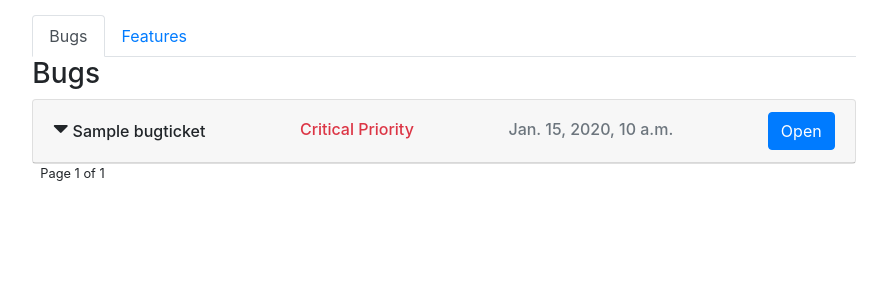
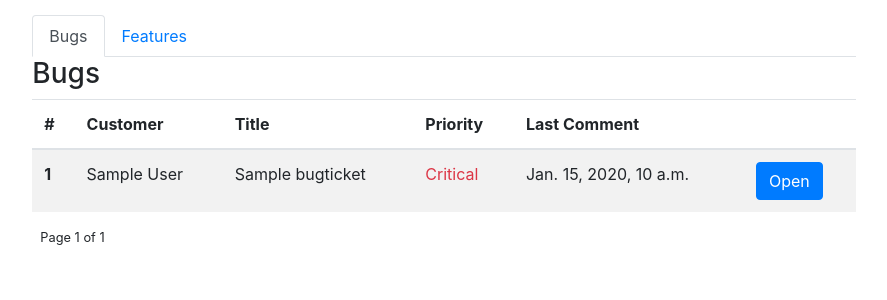
Before and after one commit to hfolcot/issue-tracker, a Django app: page / in a window 1280 px wide. Shown: the part 56-356 px from the top of the page, without its empty margins (196-1083 px from the left). Run offline with Django 3.2, Linux system fonts and the light colour scheme; tables that the repository leaves empty hold one stand-in row (values such as "Sample post"); some libraries are stand-ins or nearby versions.

Commit message:
changed html for displaying ticket lists

```diff
--- a/tickets/templates/tickets.html
+++ b/tickets/templates/tickets.html
@@ -2,16 +2,128 @@
 
 {% block content %}
 
+{% if page_title %}
   <div class="row">
-  {% if page_title %}
     <div class="col-12 d-flex justify-content-center">
     <h2>{{ page_title }}</h2>
     </div>
     <div class="col-12 d-flex justify-content-center">
     <small>Tickets that have already been resolved</small>
     </div>
+  </div>
+{% endif %}
+
+<!-- Larger Screens Only -->
+<div class="d-none d-sm-block">
+  <div role="tablist">
+    <ul class="nav nav-tabs">
+      <li class="nav-item">
+        <a class="nav-link active"  data-toggle="tab" href="#bug-results" role="tab" aria-selected="true">Bugs</a>
+      </li>
+      <li class="nav-item">
+        <a class="nav-link" data-toggle="tab" href="#feature-results" role="tab" aria-selected="false">Features</a>
+      </li>
+    </ul>
+  </div>
+  <div class="tab-content">
+    <div id="bug-results" class="tab-pane fade show active" role="tabpanel" aria-labelledby="bug-tab">
+      <h3>Bugs</h3>
+      <div id="accordion-bugs">
+        {% if not bug_tickets %}
+          <p>No bugs to show.</p>
+        {% else %}
+          <table class="table table-hover table-striped">
+            <thead>
+              <tr>
+                <th scope="col">#</th>
+                <th scope="col">Customer</th>
+                <th scope="col">Title</th>
+                <th scope="col">Priority</th>
+                <th scope="col">Last Comment</th>
+                <th scope="col"></th>
+              </tr>
+            </thead>
+            <tbody>
+              {% for bug in bug_tickets %}
+
+                <tr>
+                  <th scope="row">{{ bug.id }}</th>
+                  <td>{{ bug.customer.first_name }} {{ bug.customer.last_name }}</td>
+                  <td>{{ bug.title }}</td>
+                  {% if bug.priority == 'Critical' %}
+                  <td class='text-danger'>{{ bug.priority }}</td>
+                  {% elif bug.priority == 'High' %}
+                  <td class='text-warning'>{{ bug.priority }}</td>
+                  {% else %}
+                  <td class='text-secondary'>{{ bug.priority }}</td>
+                  {% endif %}
+                  <td>{{ bug.get_last_comment }}</td>
+                  <td><a href="{{ bug.get_absolute_url }}" class="btn btn-primary">Open</a></td>
+                </tr>
+              {% endfor %}
+            </tbody>
+          </table>
         {% endif %}
       </div>
+    </div>
+    <div id="feature-results" class="tab-pane fade" role="tabpanel" aria-labelledby="features-tab">
+      <h3>Suggested Features</h3>
+      <div id="accordion-features">
+        {% if not new_features %}
+        <p>No features to show.</p>
+        {% else %}
+          <table class="table table-hover table-striped">
+            <thead>
+              <tr>
+                <th scope="col">#</th>
+                <th scope="col">Customer</th>
+                <th scope="col">Title</th>
+                <th scope="col">Last Comment</th>
+                <th scope="col"></th>
+              </tr>
+            </thead>
+            <tbody>
+              {% for feature in new_features %}
+                <tr>
+                  <th scope="row">{{ feature.id }}</th>
+                  <td>{{ feature.customer.first_name }} {{ feature.customer.last_name }}</td>
+                  <td>{{ feature.title }}</td>
+                  <td>{{ feature.get_last_comment }}</td>
+                  <td><a href="{{ feature.get_absolute_url }}" class="btn btn-primary">Open</a></td>
+                </tr>
+              {% endfor %}
+            </tbody>
+          </table>
+        {% endif %}
+      </div>
+    </div>
+          <ul class="pagination">
+            {% if new_features.has_previous %}
+            <li class="page-item">
+              <a class='page-link' href="?page=1">&laquo; First</a>
+            </li>
+            <li class="page-item">
+              <a class='page-link' href="?page={{ new_features.previous_page_number }}">Previous</a>
+            </li>
+            {% endif %}
+            <small class="mr-2 ml-2">
+                Page {{ new_features.number }} of {{ new_features.paginator.num_pages }}
+            </small>
+            {% if new_features.has_next %}
+            <li class="page-item">
+              <a class='page-link' href="?page={{ new_features.next_page_number }}">Next</a>
+            </li>
+            <li class="page-item">
+              <a class='page-link' href="?page={{ new_features.paginator.num_pages }}">Last &raquo;</a>
+            </li>
+            {% endif %}
+          </ul>
+      </div>
+    </div>
+  </div>
+</div>
+<!-- Mobile Only -->
+<div class="d-block d-sm-none">
   <div role="tablist">
     <ul class="nav nav-tabs">
       <li class="nav-item">
@@ -40,7 +152,6 @@
               {% else %}
               <h6 class='mt-2 text-secondary'>{{ bug.priority }} Priority</h6>
               {% endif %}
-              <h6 class='mt-2 text-secondary'>{{ bug.get_last_comment }}</h6>
               <a href="{{ bug.get_absolute_url }}" class="btn btn-primary">Open</a>
             </div>
             <div class="card-body collapse" id="bugdescription{{ bug.id }}" aria-labelledby="bug{{ bug.id }}" data-parent="#accordion-bugs">
@@ -71,7 +182,6 @@
       </ul>
     {% endif %}
     </div>
-  </div>
     <div id="feature-results" class="tab-pane fade" role="tabpanel" aria-labelledby="features-tab">
       <h3>Suggested Features</h3>
       <div id="accordion-features">
@@ -87,7 +197,6 @@
             </div>
             <div class="card-body collapse" id="featuredescription{{ feature.id }}" aria-labelledby="feature{{ feature.id }}" data-parent="#accordion-features">
               <p class="card-text">{{ feature.description }}</p>
-
             </div>
           </div>
           {% endfor %}
@@ -116,6 +225,5 @@
       </div>
     </div>
   </div>
-
-
+</div>
 {% endblock %}
```
Also changed, not shown: tickets/templates/test.html (added, +133 -0 lines). Lines whose indentation alone changed are shown as unchanged.
